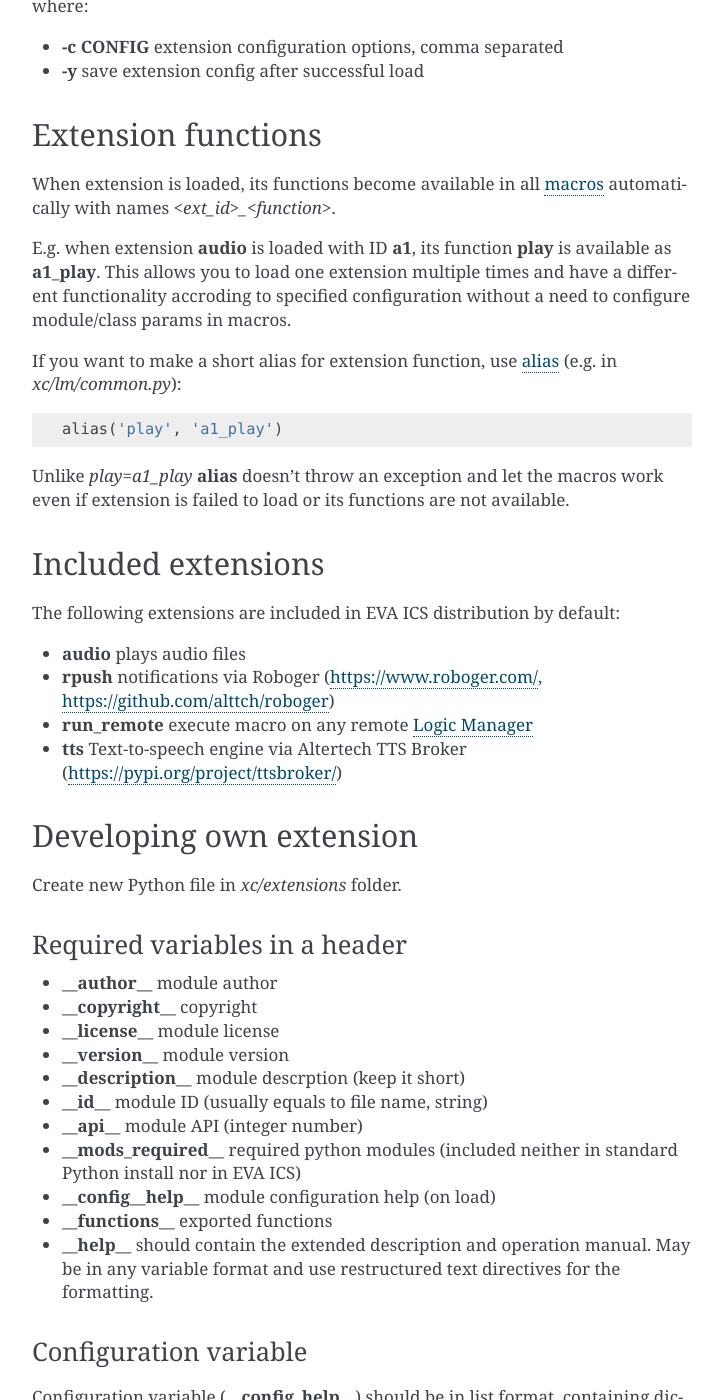
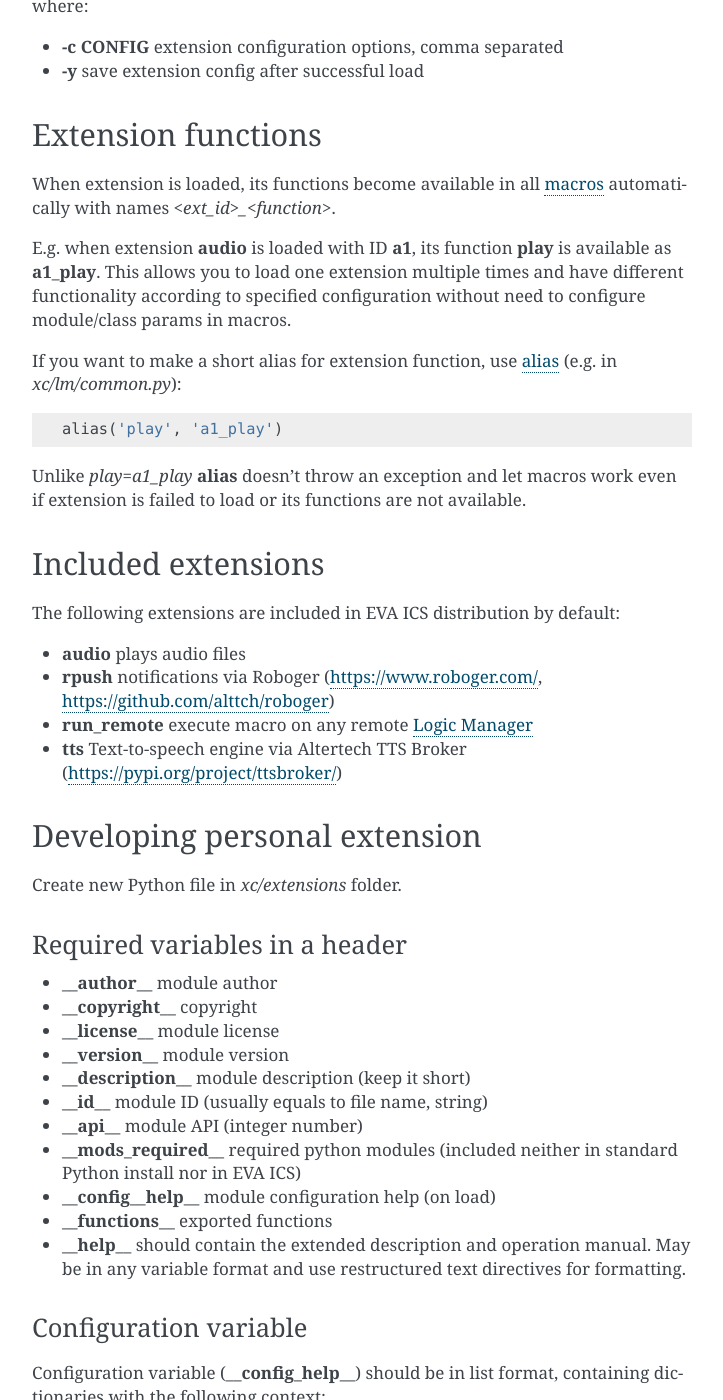
Before and after one commit to alttch/eva3, a Sphinx documentation site: the page built from doc/lm/ext.rst, in a window 1280 px wide and 1400 px high, scrolled down 875 px. Shown: the whole window, without its empty margins (388-1111 px from the left). Built offline with Sphinx 7.4.7, drawn with Linux system fonts in a browser that asks for light colours; some of the changed text lies outside the part shown.

Commit message:
correction

```diff
--- a/doc/lm/ext.rst
+++ b/doc/lm/ext.rst
@@ -56,8 +56,8 @@ When extension is loaded, its functions become available in all
 
 E.g. when extension **audio** is loaded with ID **a1**, its function **play**
 is available as **a1_play**. This allows you to load one extension multiple
-times and have a different functionality accroding to specified configuration
-without a need to configure module/class params in macros.
+times and have different functionality according to specified configuration
+without need to configure module/class params in macros.
 
 If you want to make a short alias for extension function, use
 :ref:`alias<m_alias>` (e.g. in *xc/lm/common.py*):
@@ -66,8 +66,8 @@ If you want to make a short alias for extension function, use
 
     alias('play', 'a1_play')
 
-Unlike *play=a1_play* **alias** doesn't throw an exception and let the macros
-work even if extension is failed to load or its functions are not available.
+Unlike *play=a1_play* **alias** doesn't throw an exception and let macros work
+even if extension is failed to load or its functions are not available.
 
 Included extensions
 -------------------
@@ -84,8 +84,8 @@ The following extensions are included in EVA ICS distribution by default:
 * **tts** Text-to-speech engine via Altertech TTS Broker
   (https://pypi.org/project/ttsbroker/)
 
-Developing own extension
-------------------------
+Developing personal extension
+-----------------------------
 
 Create new Python file in *xc/extensions* folder.
 
@@ -96,7 +96,7 @@ Required variables in a header
 * **__copyright__**     copyright
 * **__license__**       module license
 * **__version__**       module version
-* **__description__**   module descrption (keep it short)
+* **__description__**   module description (keep it short)
 * **__id__**            module ID (usually equals to file name, string)
 * **__api__**           module API (integer number)
 * **__mods_required__** required python modules (included neither in standard
@@ -104,7 +104,7 @@ Required variables in a header
 * **__config__help__**  module configuration help (on load)
 * **__functions__**     exported functions
 * **__help__** should contain the extended description and operation manual.
-  May be in any variable format and use restructured text directives for the
+  May be in any variable format and use restructured text directives for
   formatting.
 
 Configuration variable
@@ -130,9 +130,9 @@ Property **type** may be:
 * **float** float number
 * **ufloat** unsigned float (greater or equal to 0)
 * **list:type** list of variables with type specified
-* **enum:type:a,b,c** list of the permitted specified type values
+* **enum:type:a,b,c** list of permitted specified type values
 
-If the property accepts multiple types, they should be listed via *or* (**|**)
+If a property accepts multiple types, they should be listed via *or* (**|**)
 symbol.
 
 Exported functions
@@ -160,10 +160,10 @@ extension help and in **__mods_required__** variable.
 
 .. warning::
 
-    All non-standard modules (included neither in Python install nor in EVA
+    All non-standard modules (not included neither in Python install nor in EVA
     ICS) should be imported with try/catch with **importlib**, their
-    unavailability shouldn't block loading extension for the informational
-    puproses.
+    unavailability shouldn't block loading extension for informational
+    purposes.
 
 Importing EVA modules and functions from **eva.lm.extapi**:
 
```
Also changed, not shown: other parts of doc/lm/ext.rst (+4 -4 lines).
